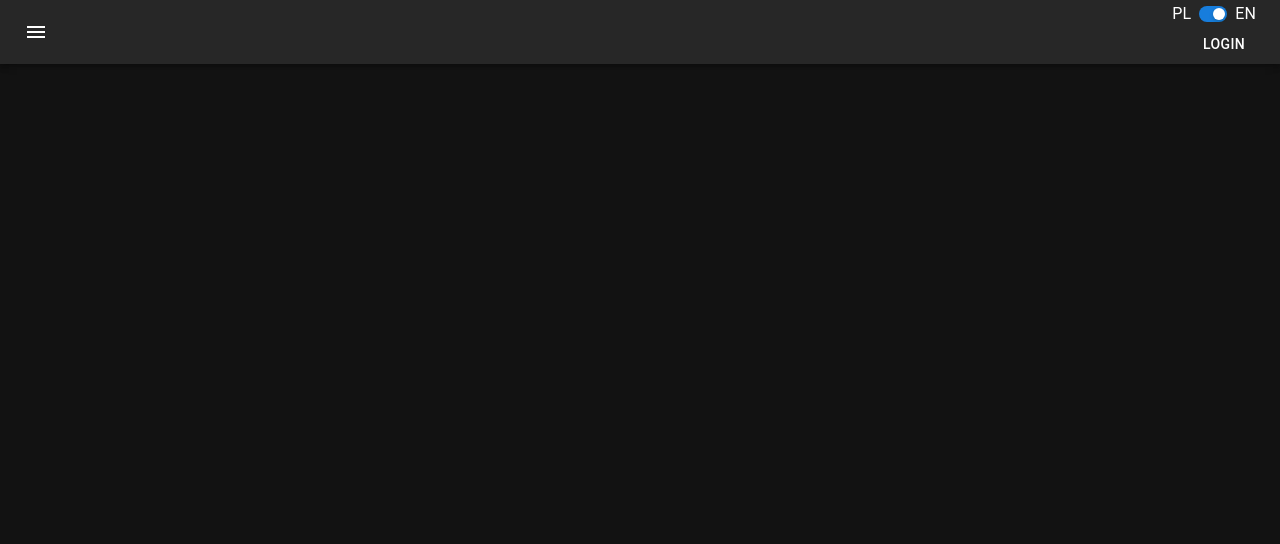
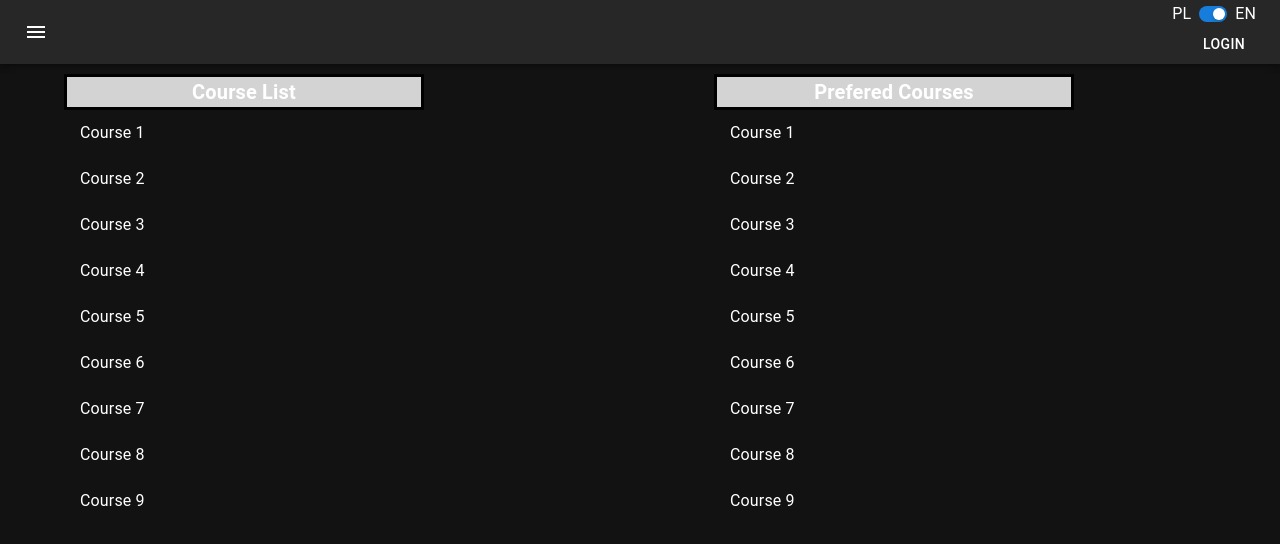
Before and after one commit to pwr165008/psi, a React (Create React App) app in the folder frontend/: page /preferences in a window 1280 px wide. Before the commit this address had no page. Shown: the top 544 px of the page. Built offline with nearby package versions, Linux system fonts and the light colour scheme.

Commit message:
Preferences

```diff
--- a/frontend/package.json
+++ b/frontend/package.json
@@ -20,6 +20,7 @@
     "react-i18next": "^11.15.3",
     "react-router-dom": "^6.2.1",
     "react-scripts": "5.0.0",
+    "react-window": "^1.8.6",
     "reactstrap": "^9.0.1",
     "web-vitals": "^2.1.4"
   },
--- a/frontend/src/App.js
+++ b/frontend/src/App.js
@@ -1,6 +1,7 @@
 import { BrowserRouter, Routes, Route } from 'react-router-dom';
 import Layout from './components/layout/Layout';
 import Home from './components/home/Home';
+import Preferences from './components/preferences/Preferences';
 
 import './App.css';
 
@@ -10,6 +11,7 @@ const App = () => {
       <BrowserRouter>
         <Routes>
           <Route exact path='/' element={<Home />} />
+          <Route path='/preferences' element={<Preferences />} />
         </Routes>
       </BrowserRouter>
     </Layout>
--- /dev/null
+++ b/frontend/src/components/preferences/Preferences.js
@@ -0,0 +1,53 @@
+import * as React from 'react';
+import Box from '@mui/material/Box';
+import ListItem from '@mui/material/ListItem';
+import ListItemButton from '@mui/material/ListItemButton';
+import ListItemText from '@mui/material/ListItemText';
+import { FixedSizeList } from 'react-window';
+import ListSubheader from '@mui/material/ListSubheader';
+
+function renderRow(props) {
+  const { index, style } = props;
+
+  return (
+    <ListItem style={style} key={index} component="div" disablePadding>
+      <ListItemButton>
+        <ListItemText primary={`Course ${index + 1}`} />
+      </ListItemButton>
+    </ListItem>
+  );
+}
+
+export function Preferences() {
+  return (
+    <><Box
+          sx={{ marginTop: '10px', width: '100%', height: 400, maxWidth: 360, bgcolor: 'background.paper' }}
+      >
+          <div style={{ backgroundColor: 'lightgrey', fontWeight: 'bold', fontSize: '20px', textAlign: 'center', border: '3px solid #000000' }}>Course List</div>
+          <FixedSizeList
+              height={400}
+              width={360}
+              itemSize={46}
+              itemCount={200}
+              overscanCount={5}
+          >
+              {renderRow}
+          </FixedSizeList>
+      </Box><Box
+          sx={{ marginTop: '-400px', marginLeft: '650px', width: '100%', height: 400, maxWidth: 360, bgcolor: 'background.paper' }}
+      >
+              <div style={{ backgroundColor: 'lightgrey', fontWeight: 'bold', fontSize: '20px', textAlign: 'center', border: '3px solid #000000' }}>Prefered Courses</div>
+              <FixedSizeList
+                  height={400}
+                  width={360}
+                  itemSize={46}
+                  itemCount={200}
+                  overscanCount={5}
+              >
+                  {renderRow}
+              </FixedSizeList>
+          </Box></>
+  );
+}
+
+export default Preferences;
```
Also changed, not shown: 1 other file (tests, documents, lock files or other folders).
